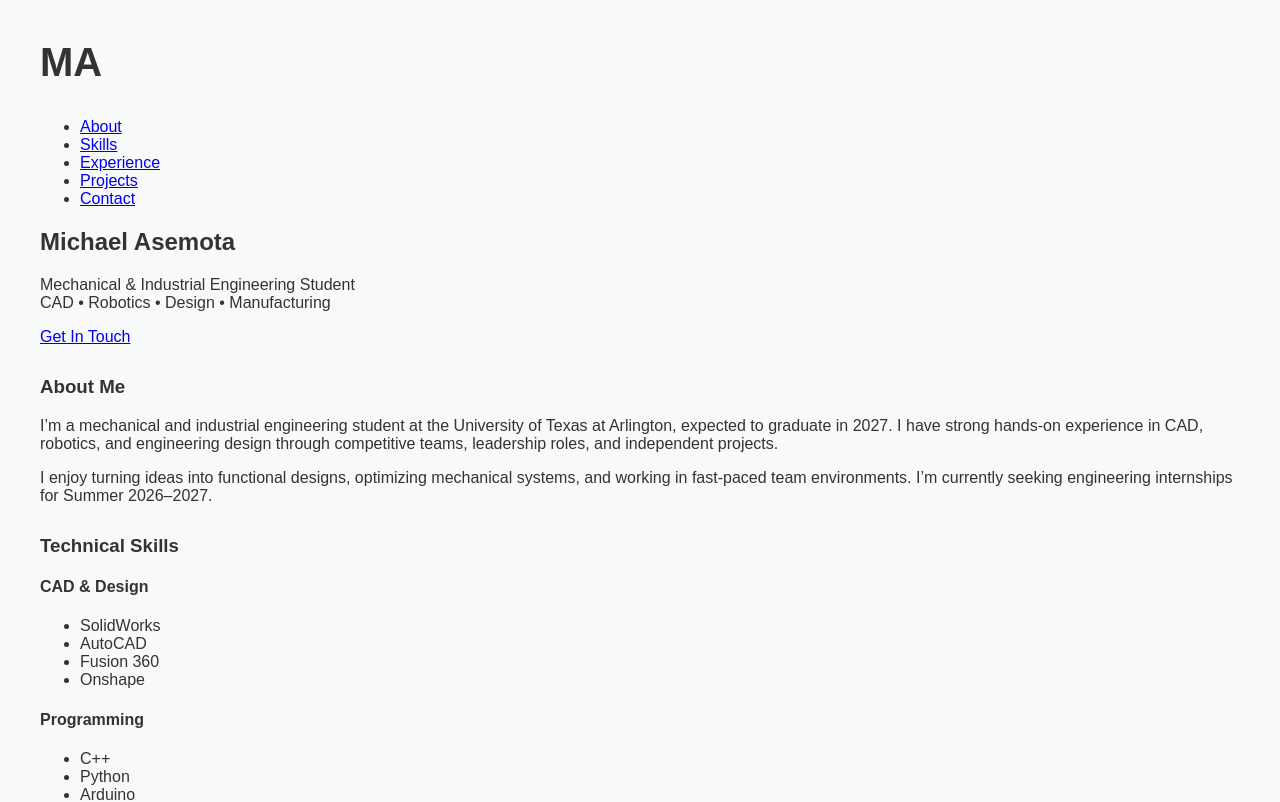
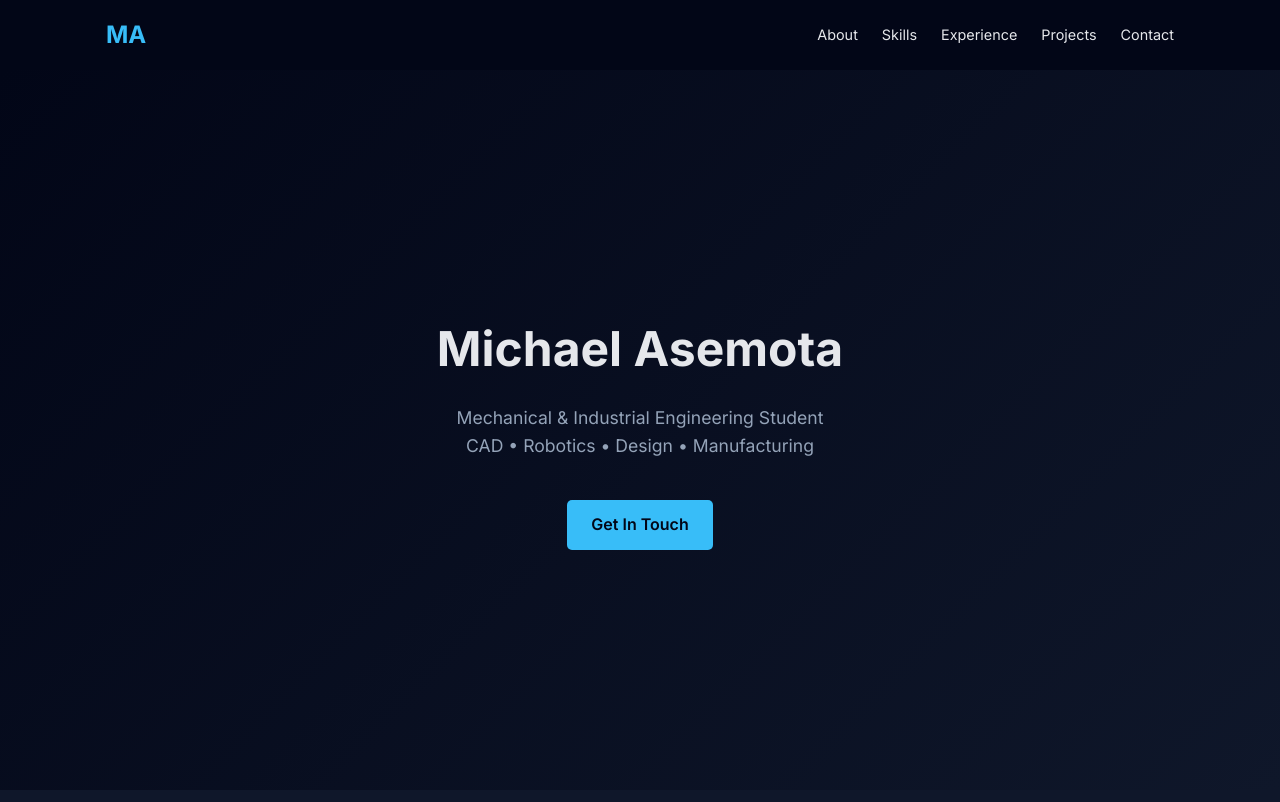
Before and after one commit to YBMikey/Michael-A-Projects, a plain HTML site: page index.html in a window 1280 px wide. Shown: the top 802 px of the page. Drawn offline with Linux system fonts and the light colour scheme.

Commit message:
Update style.css

```diff
--- a/style.css
+++ b/style.css
@@ -1,18 +1,156 @@
-body {
-  font-family: Arial, sans-serif;
-  margin: 40px;
-  background-color: #f8f9fa;
-  color: #333;
+* {
+    margin: 0;
+    padding: 0;
+    box-sizing: border-box;
+    font-family: 'Inter', sans-serif;
 }
 
-header {
-  margin-bottom: 40px;
+body {
+    background-color: #0f172a;
+    color: #e5e7eb;
+    line-height: 1.6;
 }
 
-h1 {
-  font-size: 2.5em;
+/* NAVBAR */
+nav {
+    background: #020617;
+    position: sticky;
+    top: 0;
+    z-index: 100;
 }
 
-section {
-  margin-bottom: 30px;
+.nav-container {
+    max-width: 1100px;
+    margin: auto;
+    padding: 1rem;
+    display: flex;
+    justify-content: space-between;
+    align-items: center;
 }
+
+.logo {
+    font-weight: 700;
+    color: #38bdf8;
+}
+
+.nav-links {
+    list-style: none;
+    display: flex;
+    gap: 1.5rem;
+}
+
+.nav-links a {
+    color: #e5e7eb;
+    text-decoration: none;
+    font-size: 0.9rem;
+}
+
+.nav-links a:hover {
+    color: #38bdf8;
+}
+
+/* HERO */
+.hero {
+    height: 90vh;
+    display: flex;
+    flex-direction: column;
+    justify-content: center;
+    align-items: center;
+    text-align: center;
+    background: linear-gradient(135deg, #020617, #0f172a);
+}
+
+.hero h2 {
+    font-size: 3rem;
+    font-weight: 700;
+}
+
+.subtitle {
+    margin: 1rem 0;
+    font-size: 1.1rem;
+    color: #94a3b8;
+}
+
+.btn {
+    margin-top: 1.5rem;
+    padding: 0.75rem 1.5rem;
+    background: #38bdf8;
+    color: #020617;
+    text-decoration: none;
+    font-weight: 600;
+    border-radius: 5px;
+}
+
+/* SECTIONS */
+.section {
+    max-width: 1000px;
+    margin: auto;
+    padding: 4rem 1.5rem;
+}
+
+.section h3 {
+    font-size: 2rem;
+    margin-bottom: 1.5rem;
+    color: #38bdf8;
+}
+
+.dark {
+    background: #020617;
+}
+
+/* SKILLS */
+.skills-grid {
+    display: grid;
+    grid-template-columns: repeat(auto-fit, minmax(220px, 1fr));
+    gap: 1.5rem;
+}
+
+.skill-card {
+    background: #0f172a;
+    padding: 1.5rem;
+    border-radius: 8px;
+}
+
+.skill-card h4 {
+    margin-bottom: 0.5rem;
+}
+
+/* EXPERIENCE */
+.experience-item {
+    margin-bottom: 2rem;
+}
+
+.experience-item span {
+    display: block;
+    font-size: 0.85rem;
+    color: #94a3b8;
+}
+
+/* PROJECTS */
+.project-card {
+    background: #0f172a;
+    padding: 1.5rem;
+    border-radius: 8px;
+    margin-bottom: 1.5rem;
+}
+
+/* CONTACT */
+.contact-links {
+    display: flex;
+    gap: 1.5rem;
+    margin-top: 1rem;
+}
+
+.contact-links a {
+    color: #38bdf8;
+    text-decoration: none;
+    font-weight: 600;
+}
+
+/* FOOTER */
+footer {
+    text-align: center;
+    padding: 1.5rem;
+    font-size: 0.8rem;
+    color: #94a3b8;
+}
```
